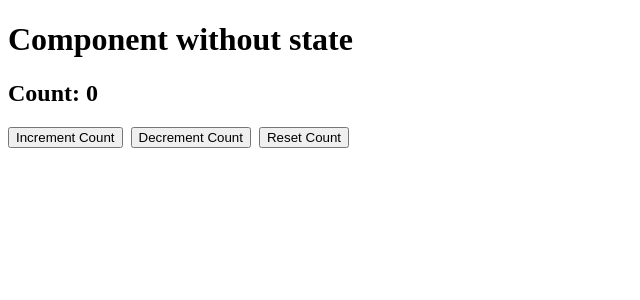
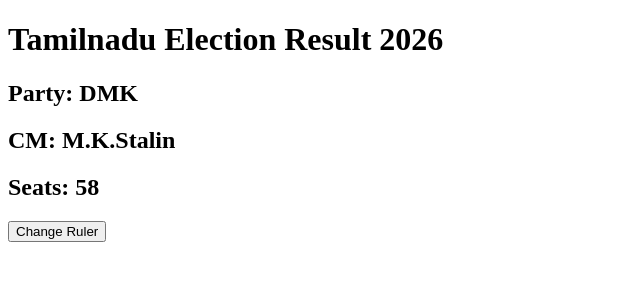
Before and after one commit to CodeCrafterRohit/React-M5, a React (Vite) app in the folder my-first-react-app/: page / in a window 1280 px wide. Shown: the top 300 px of the page, without its empty margins (0-640 px from the left). Built offline with nearby package versions, Linux system fonts and the light colour scheme.

Commit message:
state code is added

```diff
--- a/my-first-react-app/src/App.jsx
+++ b/my-first-react-app/src/App.jsx
@@ -14,6 +14,8 @@
 import UserData from "./Props/UserData";
 import ParentComponent from "./Props/ParentComponent";
 import WithoutState from "./State/WithoutState";
+import Counter from "./State/Counter";
+import ElectionData from "./State/ElectionData";
 
 const App = () => {
   return (
@@ -32,7 +34,9 @@
       {/* <Admin /> */}
       {/* <UserData/> */}
       {/* <ParentComponent /> */}
-      <WithoutState/>
+      {/* <WithoutState/> */}
+      {/* <Counter /> */}
+      <ElectionData/>
     </>
   );
 };
--- /dev/null
+++ b/my-first-react-app/src/State/Counter.jsx
@@ -0,0 +1,34 @@
+import React, { useState } from "react";
+
+//! State: State is used to store and manage the data for functional based component in react js.
+
+const Counter = () => {
+  //   console.log(useState()); // (2) [undefined, ƒ]
+  //! state for count variable
+  let [count, setCount] = useState(0);
+  console.log("Count:", count);
+
+
+  let incrementCount = () => {
+    setCount(count + 1);
+  };
+
+  let decrementCount = () => {
+    setCount(count - 1);
+  };
+
+  let resetCount = () => {
+    setCount(0);
+  };
+
+  return (
+    <div>
+      <h1>Count:{count}</h1>
+      <button onClick={incrementCount}>Increment</button>
+      <button onClick={decrementCount}>Decrement</button>
+      <button onClick={resetCount}>Reset</button>
+    </div>
+  );
+};
+
+export default Counter;
--- /dev/null
+++ b/my-first-react-app/src/State/ElectionData.jsx
@@ -0,0 +1,25 @@
+import React, { useState } from "react";
+
+const ElectionData = () => {
+  let [party, setParty] = useState("DMK");
+  let [cm, setCm] = useState("M.K.Stalin");
+  let [seats, setSeats] = useState(58);
+
+  let updateElectionData = () => {
+    setParty("TVK");
+    setCm("J. Vijay (King)");
+    setSeats(105);
+  };
+
+  return (
+    <div>
+      <h1>Tamilnadu Election Result 2026</h1>
+      <h2>Party: {party}</h2>
+      <h2>CM: {cm}</h2>
+      <h2>Seats: {seats}</h2>
+      <button onClick={updateElectionData}>Change Ruler</button>
+    </div>
+  );
+};
+
+export default ElectionData;
```
